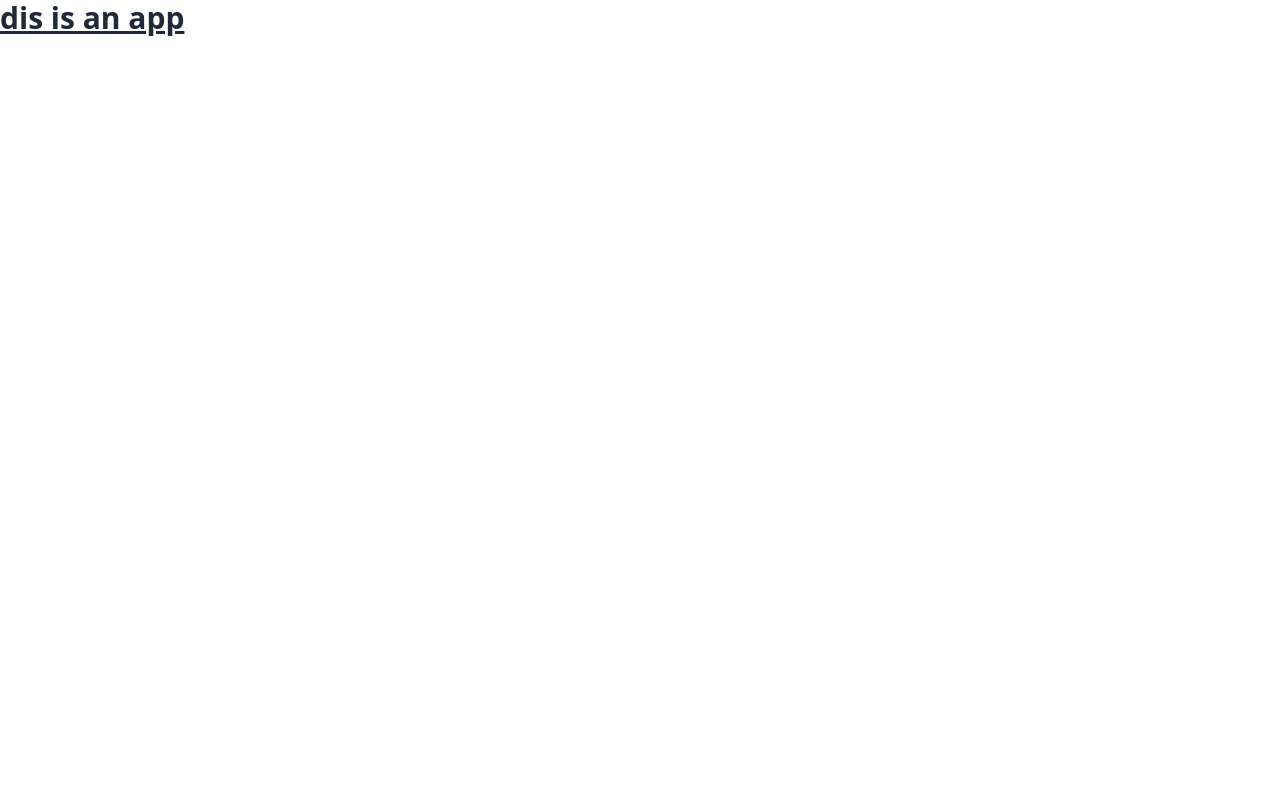
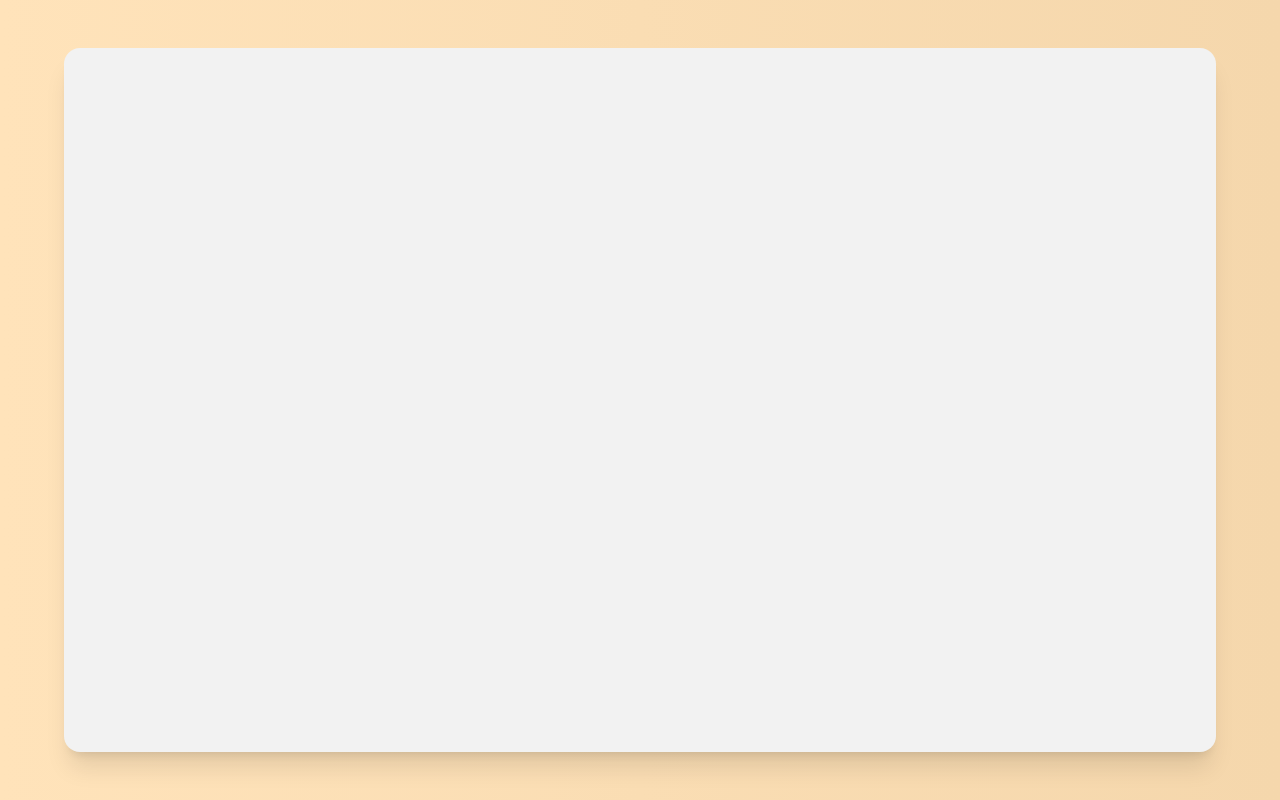
Before and after one commit to izabelaoska/mango-food-delivery, a React (Vite) app: page / in a window 1280 px wide. Built offline with nearby package versions, Linux system fonts and the light colour scheme.

Commit message:
fix: structure and MainCard

```diff
--- a/src/App.tsx
+++ b/src/App.tsx
@@ -1,5 +1,12 @@
+import { Layout } from './components/Layout'
+import { MainCard } from './components/MainCard'
+
 function App() {
-  return <div className="text-3xl font-bold underline">dis is an app</div>
+  return (
+    <Layout>
+      <MainCard />
+    </Layout>
+  )
 }
 
 export default App
--- /dev/null
+++ b/src/components/Layout.tsx
@@ -0,0 +1,12 @@
+import React from 'react'
+import { MainCard } from './MainCard'
+
+export const Layout = () => {
+  return (
+    <div className="w-screen h-screen bg-gradient-to-r from-[#FFE3BA] to-[#F5D7AC]">
+      <div className="h-full px-16 py-12">
+        <MainCard />
+      </div>
+    </div>
+  )
+}
--- /dev/null
+++ b/src/components/MainCard.tsx
@@ -0,0 +1,5 @@
+import React from 'react'
+
+export const MainCard = () => {
+  return <div className="h-full p-16 shadow-xl rounded-2xl bg-base-200"></div>
+}
```
